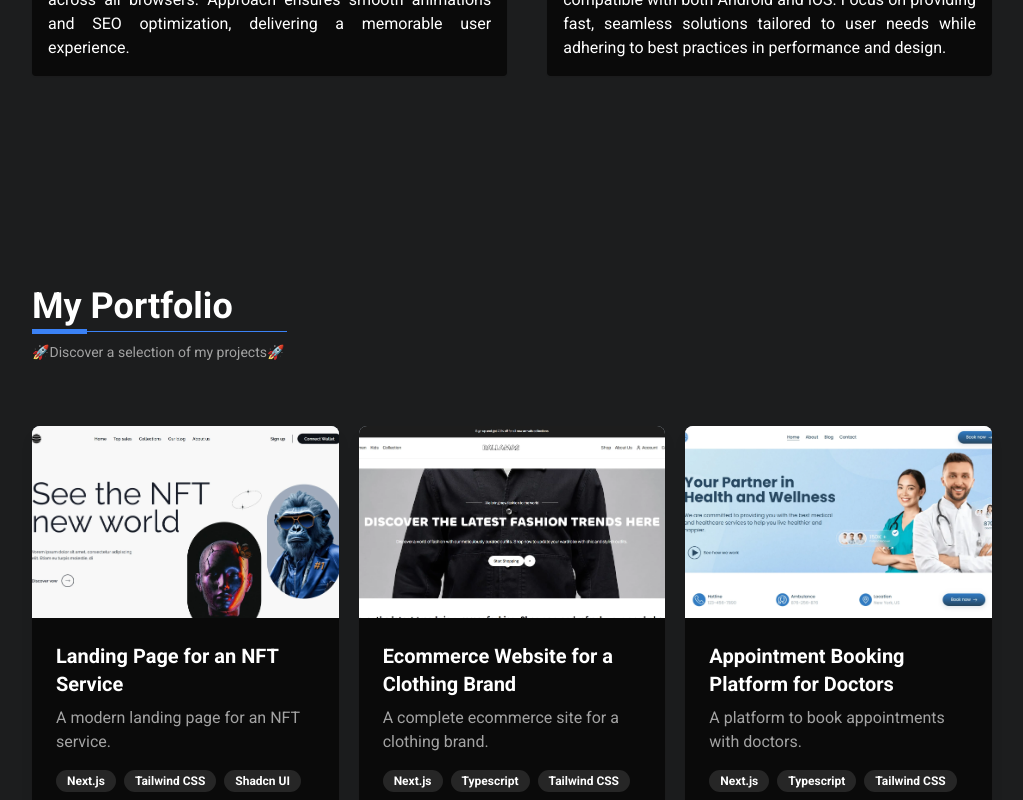
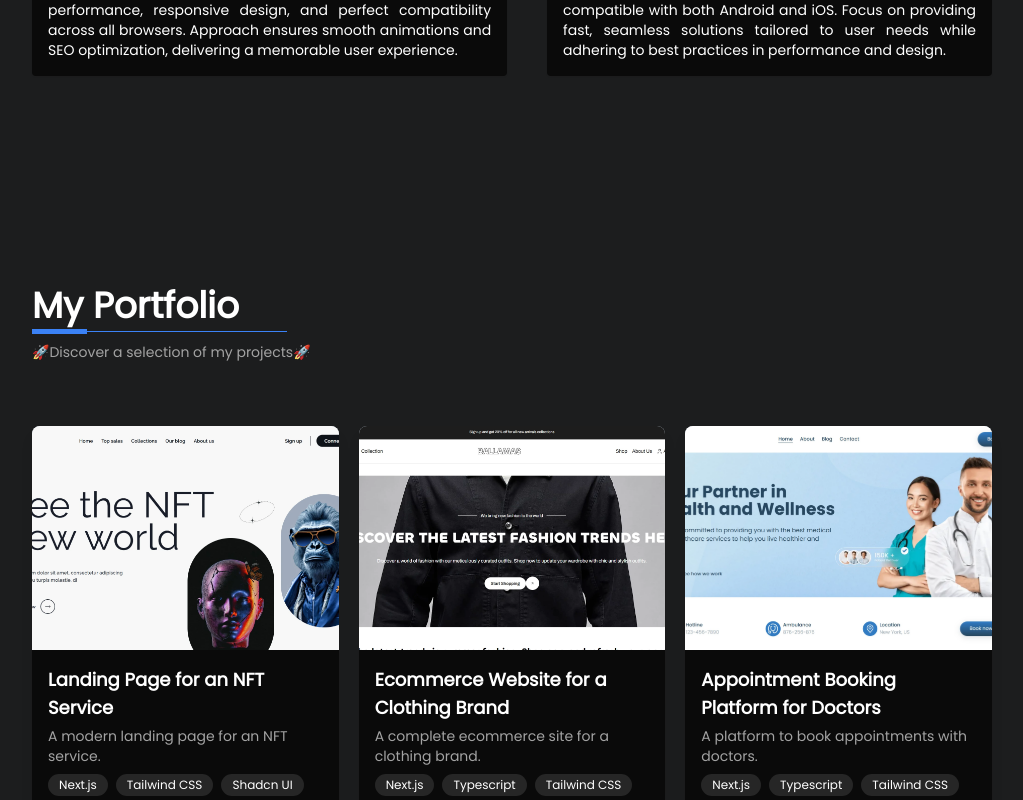
Before and after one commit to AshuraDev/my_dev_portfolio, a Next.js app: page /en in a window 1280 px wide. Shown: the part 2000-2800 px from the top of the page, without its empty margins (128-1151 px from the left). Built offline with nearby package versions, Linux system fonts and the light colour scheme.

Commit message:
feat: Add Caffeo and Learnify projects, change font from Roboto to Poppins and change some font size in projects card

```diff
--- a/src/app/[locale]/layout.tsx
+++ b/src/app/[locale]/layout.tsx
@@ -1,5 +1,5 @@
 import type { Metadata } from "next";
-import { Roboto } from "next/font/google";
+import { Poppins } from "next/font/google";
 import { NextIntlClientProvider } from "next-intl";
 import { notFound } from "next/navigation";
 import { getMessages } from "next-intl/server";
@@ -11,9 +11,9 @@ import Footer from "@/components/footer/footer";
 import { AnimatedBlobs } from "@/components/animated-blobs";
 import { Toaster } from "@/components/ui/toaster";
 
-const roboto = Roboto({
+const poppins = Poppins({
   subsets: ["latin"],
-  weight: ["400", "700"],
+  weight: ["400"],
 });
 
 export const metadata: Metadata = {
@@ -40,7 +40,7 @@ export default async function RootLayout({
 
   return (
     <html lang={locale}>
-      <body className={`${roboto.className} dark relative min-h-screen overflow-x-hidden`}>
+      <body className={`${poppins.className} dark relative overflow-x-hidden`}>
         <NextIntlClientProvider messages={messages} locale={locale}>
           <AOSProvider>
             <AnimatedBlobs />
--- a/src/components/sections/home/about-card.tsx
+++ b/src/components/sections/home/about-card.tsx
@@ -71,6 +71,7 @@ const AboutCard = () => {
                       width={20}
                       height={20}
                       alt={skill.name}
+                      className="object-cover"
                     />
                     {skill.name}
                   </Badge>
--- a/src/components/sections/portfolio/project-card.tsx
+++ b/src/components/sections/portfolio/project-card.tsx
@@ -26,21 +26,20 @@ export function ProjectCard({
       data-aos="fade-up"
       data-aos-duration="1000"
     >
-      <div className="relative h-48 w-full overflow-hidden bg-slate-300">
+      <div className="relative h-56 w-full overflow-hidden bg-slate-300">
         <Image
           src={image}
           alt={title}
           fill
-          style={{ objectFit: "cover" }}
-          // className="transition-transform duration-300 hover:scale-105"
+          className="object-cover"
         />
       </div>
 
-      <div className="p-6 flex flex-col flex-grow">
-        <h3 className="text-base md:text-lg lg:text-xl font-bold mb-2 line-clamp-2">
+      <div className="p-4 flex flex-col flex-grow">
+        <h3 className="text-base lg:text-lg font-bold mb-1 line-clamp-2">
           {title}
         </h3>
-        <p className="text-sm md:text-base text-muted-foreground mb-4 line-clamp-3">
+        <p className="text-sm text-muted-foreground mb-2 line-clamp-3">
           {description}
         </p>
 
@@ -49,7 +48,7 @@ export function ProjectCard({
             <Badge
               key={tech}
               variant="secondary"
-              className="flex items-center justify-center gap-1"
+              className="flex items-center font-normal justify-center gap-1"
             >
               {tech}
             </Badge>
--- a/src/components/sections/services/services-card.tsx
+++ b/src/components/sections/services/services-card.tsx
@@ -24,16 +24,15 @@ const ServiceCard: React.FC<ServiceCardProps> = ({
           alt={title}
           fill
           style={{ objectFit: "cover" }}
-          className=""
         />
       </div>
       <div className="p-4 flex flex-col flex-grow">
         <div className="flex items-center justify-between">
-          <h3 className="text-base md:text-xl font-semibold text-primary">
+          <h3 className="text-base md:text-lg font-semibold text-primary">
             {title}
           </h3>
         </div>
-        <p className="mt-3 text-sm md:text-base text-justify">{description}</p>
+        <p className="mt-1 text-sm font-normal text-justify">{description}</p>
       </div>
     </div>
   );
--- a/src/constants/projects.ts
+++ b/src/constants/projects.ts
@@ -76,5 +76,27 @@ export const useProjects = (): Project[] => {
       githubUrl: "https://github.com/AshuraDev/ecommerce-store",
       liveUrl: "https://my-store-demo-coral.vercel.app/",
     },
+    {
+      title: t("projectsList.project_7_cofeo.title"),
+      description: t("projectsList.project_7_cofeo.description"),
+      image: "/images/caffeo.webp",
+      technologies: [
+        "Reactjs",
+        "Next.js",
+        "Typescript",
+        "Tailwind CSS",
+        "Shadcn",
+      ],
+      githubUrl: "https://github.com/AshuraDev/coffee-brunch",
+      liveUrl: "https://wake-up-brunch.vercel.app/",
+    },
+    {
+      title: t("projectsList.project_8_learnify.title"),
+      description: t("projectsList.project_8_learnify.description"),
+      image: "/images/learnify.webp",
+      technologies: ["Reactjs", "Next.js", "Typescript", "Tailwind CSS"],
+      githubUrl: "https://github.com/AshuraDev/learnify",
+      liveUrl: "https://learnify-eta-silk.vercel.app/",
+    },
   ];
 };
--- a/src/languages/en.json
+++ b/src/languages/en.json
@@ -65,6 +65,14 @@
     "project_6_my_store": {
       "title": "My Store (Frontend E-commerce)",
       "description": "A simple and clean e-commerce interface for shoe sales, featuring a Stripe payment demo to simulate a complete shopping experience."
+    },
+    "project_7_cofeo": {
+      "title": "Wake Up Brunch",
+      "description": "An  landing page for a café-brunch, showcasing its menu and atmosphere."
+    },
+    "project_8_learnify": {
+      "title": "Learnify",
+      "description": "An engaging landing page for an online learning platform, optimized for conversion."
     }
   },
   "contact_section": {
--- a/src/languages/fr.json
+++ b/src/languages/fr.json
@@ -65,6 +65,14 @@
     "project_6_my_store": {
       "title": "My Store (Frontend E-commerce)",
       "description": "Interface e-commerce simple et épurée pour la vente de chaussures, intégrant une démonstration de paiement via Stripe pour simuler une expérience d'achat complète."
+    },
+    "project_7_cofeo": {
+      "title": "Wake Up Brunch",
+      "description": "Landing page pour un café-brunch, mettant en avant son menu et son ambiance."
+    },
+    "project_8_learnify": {
+      "title": "Learnify",
+      "description": "Landing page engageante pour une plateforme d'apprentissage en ligne."
     }
   },
   "contact_section": {
```
Also changed, not shown: public/images/Learnify.webp (added), public/images/caffeo.webp (added).
